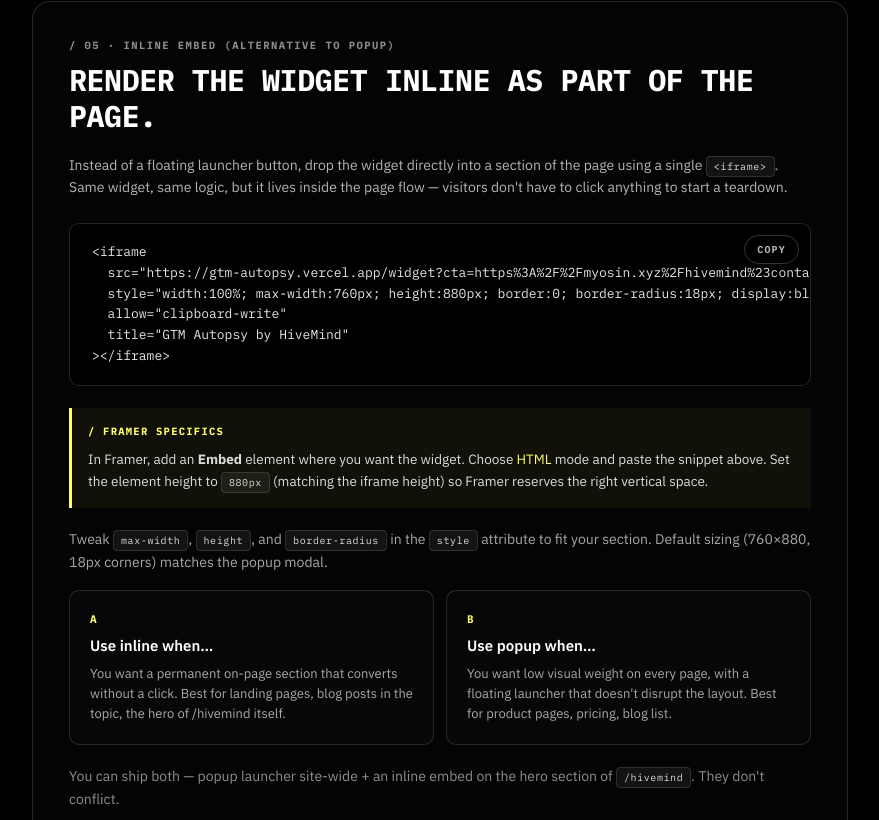
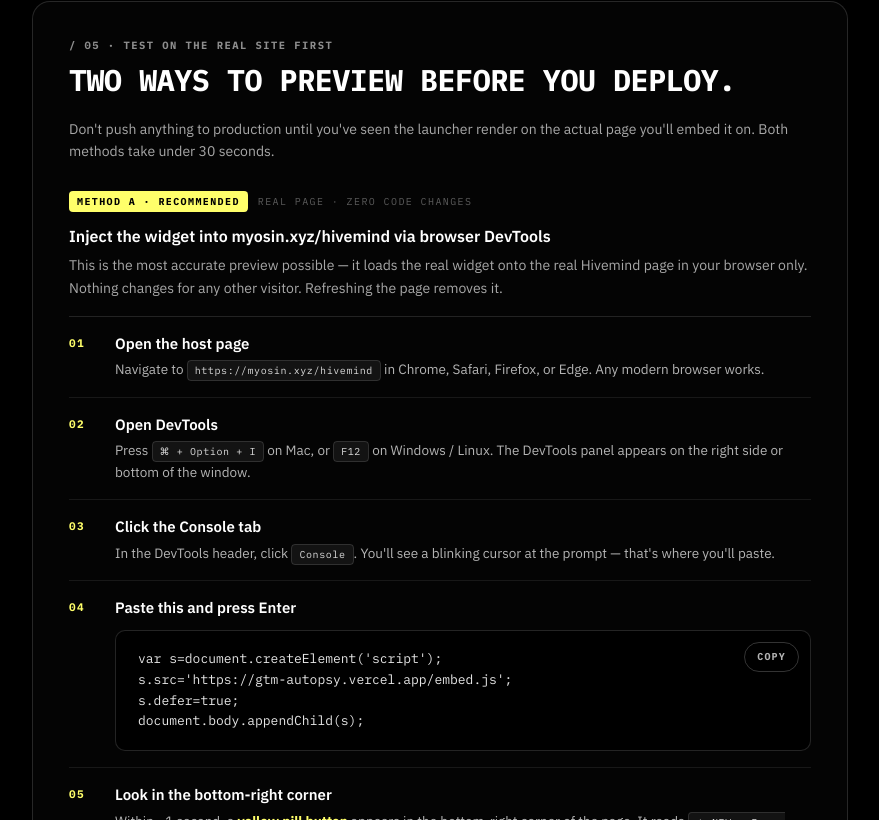
Before and after one commit to Myosin-xyz/gtm-autopsy, a Next.js app: page /install in a window 1280 px wide. Shown: the part 2360-3180 px from the top of the page, without its empty margins (200-1079 px from the left). Built offline with nearby package versions, Linux system fonts and the light colour scheme.

Commit message:
Revert "Add inline embed option (iframe) for in-page placement"
This reverts commit 06f6d02bcbdfef58ac6363e68cccb477bf59eca0.

```diff
--- a/app/install/page.tsx
+++ b/app/install/page.tsx
@@ -19,13 +19,6 @@
 s.src='https://gtm-autopsy.vercel.app/embed.js';
 s.defer=true;
 document.body.appendChild(s);`;
-
-const INLINE_SNIPPET = `<iframe
-  src="https://gtm-autopsy.vercel.app/widget?cta=https%3A%2F%2Fmyosin.xyz%2Fhivemind%23contact&label=Hire%20HiveMind"
-  style="width:100%; max-width:760px; height:880px; border:0; border-radius:18px; display:block; margin:0 auto;"
-  allow="clipboard-write"
-  title="GTM Autopsy by HiveMind"
-></iframe>`;
 
 const CONFIG_ROWS = [
   { attr: "data-label", default: "Run a free GTM Autopsy", desc: "Text on the launcher pill." },
@@ -103,7 +96,7 @@
 
         <Divider />
 
-        <Section label="/ 04 · Where it goes (popup mode)" title="Pick whichever fits your stack.">
+        <Section label="/ 04 · Where it goes" title="Pick whichever fits your stack.">
           <div className="grid gap-4 md:grid-cols-2">
             <InstallCard
               num="01"
@@ -131,68 +124,7 @@
         <Divider />
 
         <Section
-          label="/ 05 · Inline embed (alternative to popup)"
-          title="Render the widget inline as part of the page."
-        >
-          <p className="text-sm leading-relaxed text-white/70" style={{ marginTop: -4 }}>
-            Instead of a floating launcher button, drop the widget directly into a section of the page using a single <span className="kbd">{`<iframe>`}</span>. Same widget, same logic, but it lives inside the page flow — visitors don't have to click anything to start a teardown.
-          </p>
-          <div className="mt-6">
-            <CodeBlock code={INLINE_SNIPPET} />
-          </div>
-
-          <div
-            style={{
-              marginTop: 22,
-              padding: 16,
-              borderLeft: "3px solid #FFFF6A",
-              background: "rgba(255,255,106,0.05)",
-            }}
-          >
-            <div
-              style={{
-                fontFamily: "var(--font-mono-stack)",
-                fontSize: 10.5,
-                fontWeight: 700,
-                letterSpacing: "0.12em",
-                textTransform: "uppercase",
-                color: "#FFFF6A",
-                marginBottom: 8,
-              }}
-            >
-              / Framer specifics
-            </div>
-            <div style={{ fontSize: 13.5, color: "rgba(255,255,255,0.85)", lineHeight: 1.65 }}>
-              In Framer, add an <strong>Embed</strong> element where you want the widget. Choose <em style={{ fontStyle: "normal", color: "#FFFF6A" }}>HTML</em> mode and paste the snippet above. Set the element height to <span className="kbd">880px</span> (matching the iframe height) so Framer reserves the right vertical space.
-            </div>
-          </div>
-
-          <p className="text-sm leading-relaxed text-white/65 mt-5">
-            Tweak <span className="kbd">max-width</span>, <span className="kbd">height</span>, and <span className="kbd">border-radius</span> in the <span className="kbd">style</span> attribute to fit your section. Default sizing (760×880, 18px corners) matches the popup modal.
-          </p>
-
-          <div className="mt-4 grid gap-3 md:grid-cols-2">
-            <InstallCard
-              num="A"
-              title="Use inline when…"
-              body="You want a permanent on-page section that converts without a click. Best for landing pages, blog posts in the topic, the hero of /hivemind itself."
-            />
-            <InstallCard
-              num="B"
-              title="Use popup when…"
-              body="You want low visual weight on every page, with a floating launcher that doesn't disrupt the layout. Best for product pages, pricing, blog list."
-            />
-          </div>
-
-          <p className="text-sm leading-relaxed text-white/55 mt-5">
-            You can ship both — popup launcher site-wide + an inline embed on the hero section of <span className="kbd">/hivemind</span>. They don't conflict.
-          </p>
-        </Section>
-
-        <Divider />
-
-        <Section
-          label="/ 06 · Test on the real site first"
+          label="/ 05 · Test on the real site first"
           title="Two ways to preview before you deploy."
         >
           <p className="text-sm leading-relaxed text-white/65" style={{ marginTop: -4 }}>
@@ -384,7 +316,7 @@
 
         <Divider />
 
-        <Section label="/ 07 · CSP" title="If you run a Content Security Policy.">
+        <Section label="/ 06 · CSP" title="If you run a Content Security Policy.">
           <CodeBlock
             code={`script-src 'self' https://gtm-autopsy.vercel.app;
 frame-src  https://gtm-autopsy.vercel.app;
```
Also changed, not shown: 1 other file (tests, documents, lock files or other folders).
